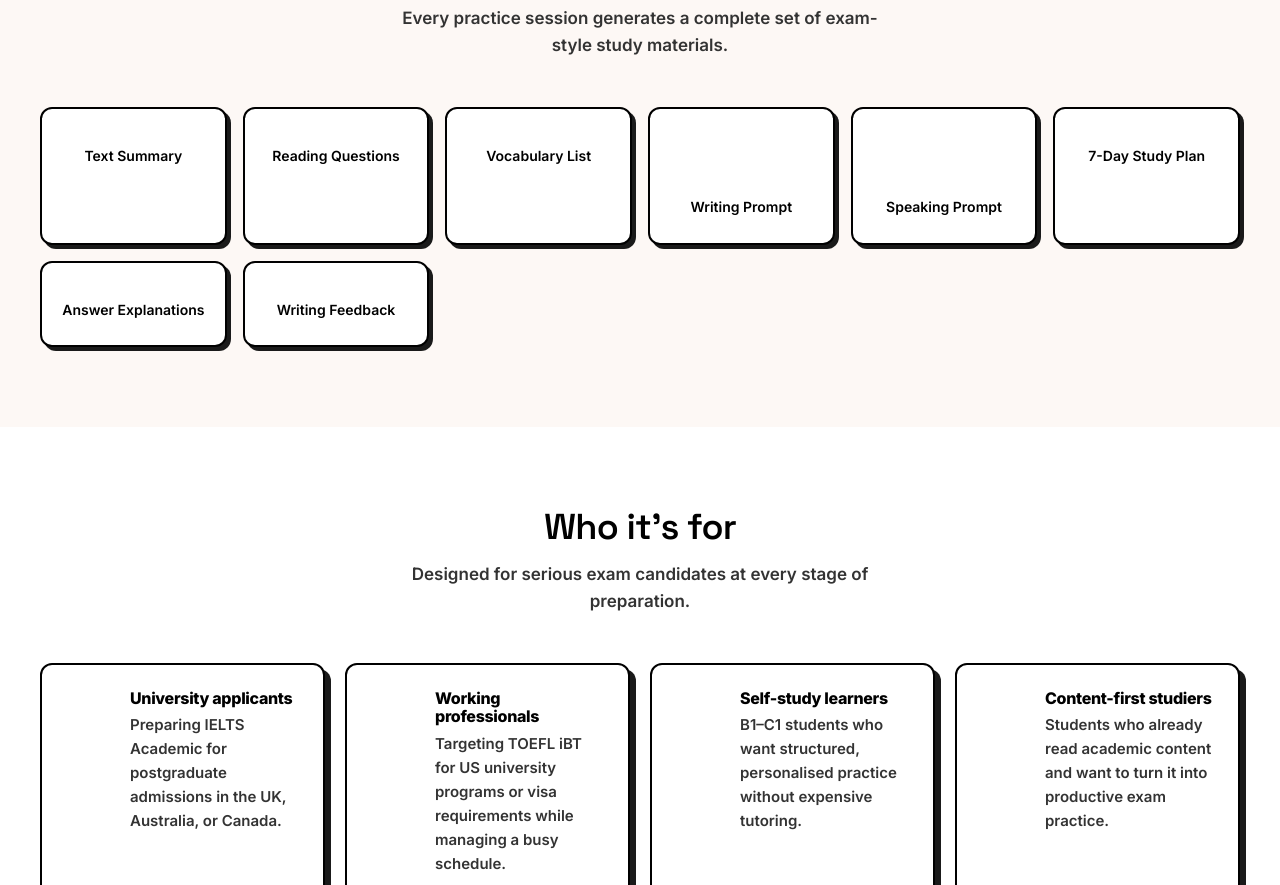
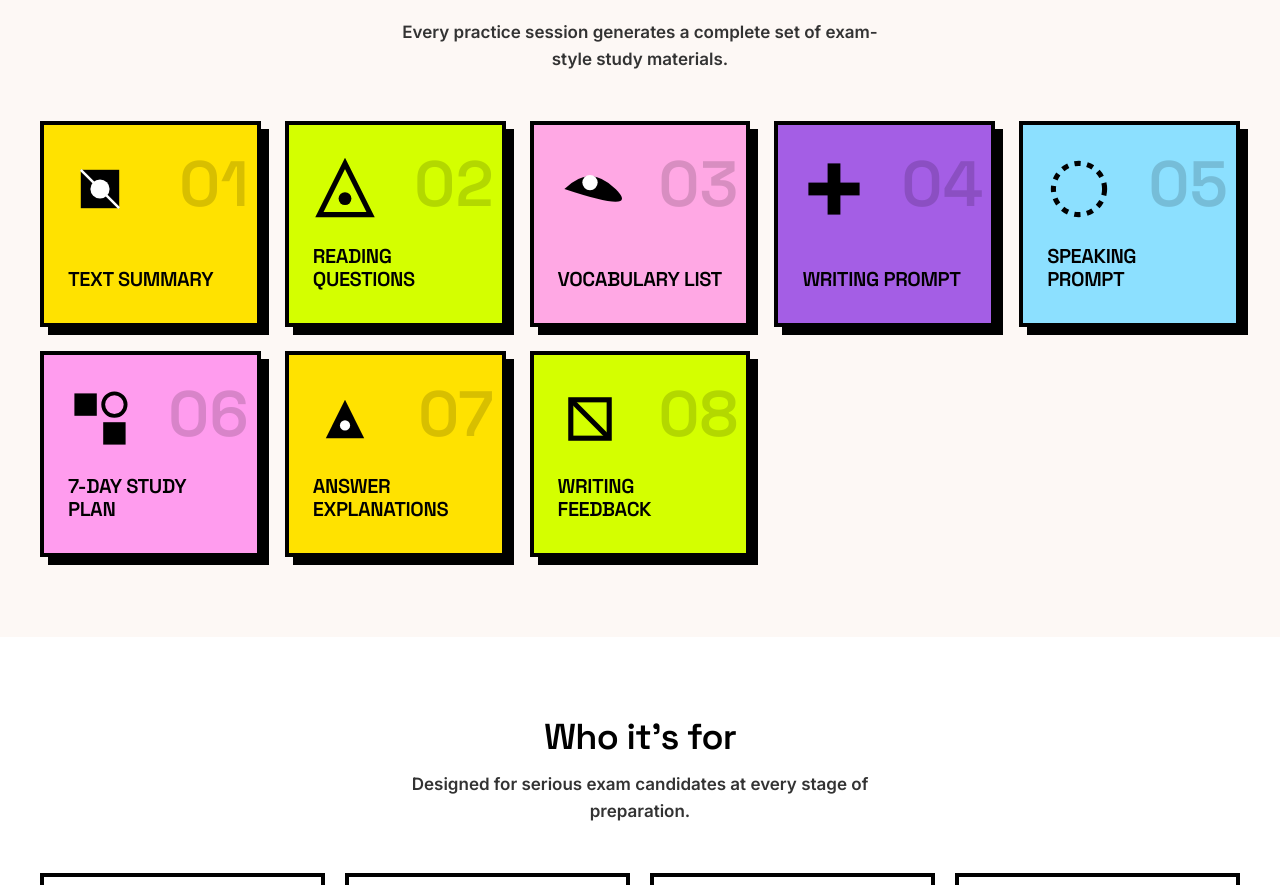
Before and after one commit to uSoyrac/personinapp, a Next.js app: page / in a window 1280 px wide. Shown: the part 1915-2800 px from the top of the page. Built offline with nearby package versions, Linux system fonts and the light colour scheme.

Commit message:
style: Apply sharp Neo-Brutalism and abstract SVG geometry

```diff
--- a/app/globals.css
+++ b/app/globals.css
@@ -41,22 +41,22 @@
   --accent-light: #000000;
   --accent-glow: #F0EDE8;
 
-  /* Softer Neo-Brutalism adjustments */
-  --radius-sm: 4px;
-  --radius-md: 12px;
-  --radius-lg: 16px;
-  --radius-xl: 24px;
+  /* Sharp Neo-Brutalism adjustments (Inspired by latest screenshots) */
+  --radius-sm: 0px;
+  --radius-md: 0px;
+  --radius-lg: 0px;
+  --radius-xl: 0px;
 
   --font-sans: "Inter", system-ui, sans-serif;
   --font-display: "Space Grotesk", "Inter", system-ui, sans-serif;
 
-  /* Slightly softer shadows */
-  --shadow-sm: 2px 2px 0px #1a1a1a;
-  --shadow-md: 4px 4px 0px #1a1a1a;
-  --shadow-lg: 6px 6px 0px #1a1a1a;
-  --shadow-glow: 4px 4px 0px #1a1a1a;
+  /* Heavy solid black shadows */
+  --shadow-sm: 4px 4px 0px #000;
+  --shadow-md: 8px 8px 0px #000;
+  --shadow-lg: 12px 12px 0px #000;
+  --shadow-glow: 8px 8px 0px #000;
 
-  --border-width: 2px;
+  --border-width: 4px;
 }
 
 /* ==============================
@@ -331,20 +331,19 @@ a { color: inherit; text-decoration: none; }
   gap: 0.5rem;
   padding: 1.5rem 1rem;
   background: var(--surface);
-  border: var(--border-width) solid #000;
-  border-radius: var(--radius-md);
+  border: 4px solid #000;
+  border-radius: 0;
   font-size: 0.875rem;
   font-weight: 800;
   color: #000;
   cursor: pointer;
   transition: all 0.2s cubic-bezier(0.34, 1.56, 0.64, 1);
-  box-shadow: var(--shadow-sm);
+  box-shadow: 4px 4px 0px #000;
   text-align: center;
 }
 .tab-item:hover {
-  transform: translate(-2px, -2px);
-  box-shadow: var(--shadow-md);
-  background: var(--bg);
+  transform: translate(-4px, -4px);
+  box-shadow: 8px 8px 0px #000;
 }
 .tab-item.active {
   background: var(--peach);
--- a/components/FeatureGrid.tsx
+++ b/components/FeatureGrid.tsx
@@ -1,14 +1,50 @@
 "use client";
 
+// Vivid Neo-Brutalist color palette inspired by the references
+const COLORS = [
+  "#FFE200", // Yellow
+  "#D4FF00", // Lime Green
+  "#FFA8E4", // Pink
+  "#A45EE5", // Purple
+  "#8CE0FF", // Sky Blue
+  "#FF9CEE", // Rose
+  "#FFE200", // Yellow
+  "#D4FF00", // Lime Green
+];
+
 const WHAT_IT_CREATES = [
-  { icon: "", label: "Text Summary" },
-  { icon: "", label: "Reading Questions" },
-  { icon: "", label: "Vocabulary List" },
-  { icon: "️", label: "Writing Prompt" },
-  { icon: "️", label: "Speaking Prompt" },
-  { icon: "", label: "7-Day Study Plan" },
-  { icon: "", label: "Answer Explanations" },
-  { icon: "", label: "Writing Feedback" },
+  {
+    icon: <svg viewBox="0 0 100 100" width="64" height="64"><rect x="20" y="20" width="60" height="60" fill="#000" /><circle cx="50" cy="50" r="15" fill="#FFF" /><path d="M20 20 L80 80" stroke="#FFF" strokeWidth="4" /></svg>,
+    label: "Text Summary"
+  },
+  {
+    icon: <svg viewBox="0 0 100 100" width="64" height="64"><polygon points="50,10 90,90 10,90" fill="none" stroke="#000" strokeWidth="8"/><circle cx="50" cy="65" r="10" fill="#000"/></svg>,
+    label: "Reading Questions"
+  },
+  {
+    icon: <svg viewBox="0 0 100 100" width="64" height="64"><path d="M10 50 Q50 10 90 50 T10 50" fill="#000"/><circle cx="50" cy="40" r="12" fill="#FFF"/></svg>,
+    label: "Vocabulary List"
+  },
+  {
+    icon: <svg viewBox="0 0 100 100" width="64" height="64"><rect x="10" y="40" width="80" height="20" fill="#000"/><rect x="40" y="10" width="20" height="80" fill="#000"/></svg>,
+    label: "Writing Prompt"
+  },
+  {
+    icon: <svg viewBox="0 0 100 100" width="64" height="64"><circle cx="50" cy="50" r="40" fill="none" stroke="#000" strokeWidth="8" strokeDasharray="10 10"/></svg>,
+    label: "Speaking Prompt"
+  },
+  {
+    icon: <svg viewBox="0 0 100 100" width="64" height="64"><rect x="10" y="10" width="35" height="35" fill="#000"/><rect x="55" y="55" width="35" height="35" fill="#000"/><circle cx="72.5" cy="27.5" r="17.5" fill="none" stroke="#000" strokeWidth="6"/></svg>,
+    label: "7-Day Study Plan"
+  },
+  {
+    icon: <svg viewBox="0 0 100 100" width="64" height="64"><path d="M20 80 L50 20 L80 80 Z" fill="#000"/><circle cx="50" cy="60" r="8" fill="#FFF"/></svg>,
+    label: "Answer Explanations"
+  },
+  {
+    icon: <svg viewBox="0 0 100 100" width="64" height="64"><rect x="20" y="20" width="60" height="60" fill="none" stroke="#000" strokeWidth="8"/><line x1="20" y1="20" x2="80" y2="80" stroke="#000" strokeWidth="8"/></svg>,
+    label: "Writing Feedback"
+  },
 ];
 
 export default function FeatureGrid() {
@@ -16,33 +52,53 @@ export default function FeatureGrid() {
     <div
       style={{
         display: "grid",
-        gridTemplateColumns: "repeat(auto-fill, minmax(160px, 1fr))",
-        gap: "1rem",
+        gridTemplateColumns: "repeat(auto-fill, minmax(220px, 1fr))",
+        gap: "1.5rem",
       }}
     >
-      {WHAT_IT_CREATES.map((item) => (
+      {WHAT_IT_CREATES.map((item, idx) => (
         <div
           key={item.label}
           className="card"
           style={{
-            textAlign: "center",
-            padding: "1.5rem 1rem",
-            transition: "all 0.2s ease",
+            position: "relative",
+            overflow: "hidden",
+            textAlign: "left",
+            padding: "2rem 1.5rem",
+            transition: "all 0.3s cubic-bezier(0.34, 1.56, 0.64, 1)",
             cursor: "default",
+            background: COLORS[idx % COLORS.length],
+            border: "4px solid #000",
+            boxShadow: "8px 8px 0px #000",
+            borderRadius: "0", // Brutalist sharp edges
+            display: "flex",
+            flexDirection: "column",
+            alignItems: "flex-start",
+            justifyContent: "space-between",
+            minHeight: "180px",
+            gap: "1.5rem"
           }}
           onMouseEnter={(e) => {
-            (e.currentTarget as HTMLElement).style.borderColor = "var(--primary)";
-            (e.currentTarget as HTMLElement).style.transform = "translateY(-4px)";
+            (e.currentTarget as HTMLElement).style.transform = "translate(-4px, -4px)";
+            (e.currentTarget as HTMLElement).style.boxShadow = "12px 12px 0px #000";
           }}
           onMouseLeave={(e) => {
-            (e.currentTarget as HTMLElement).style.borderColor = "var(--border)";
-            (e.currentTarget as HTMLElement).style.transform = "translateY(0)";
+            (e.currentTarget as HTMLElement).style.transform = "translate(0, 0)";
+            (e.currentTarget as HTMLElement).style.boxShadow = "8px 8px 0px #000";
           }}
         >
-          <div style={{ fontSize: "2rem", marginBottom: "0.75rem" }}>{item.icon}</div>
-          <p style={{ margin: 0, fontSize: "0.875rem", fontWeight: 600, color: "var(--foreground)" }}>
+          {/* Watermark Number */}
+          <div style={{
+            position: "absolute", top: "0.5rem", right: "0.5rem",
+            fontSize: "4rem", fontWeight: 900, opacity: 0.15, fontFamily: "var(--font-display)", pointerEvents: "none", color: "#000"
+          }}>
+            0{idx + 1}
+          </div>
+
+          <div style={{ zIndex: 1, color: "#000" }}>{item.icon}</div>
+          <h3 style={{ margin: 0, fontSize: "1.25rem", fontWeight: 900, color: "#000", zIndex: 1, fontFamily: "var(--font-display)", textTransform: "uppercase", letterSpacing: "-0.02em" }}>
             {item.label}
-          </p>
+          </h3>
         </div>
       ))}
     </div>
```
